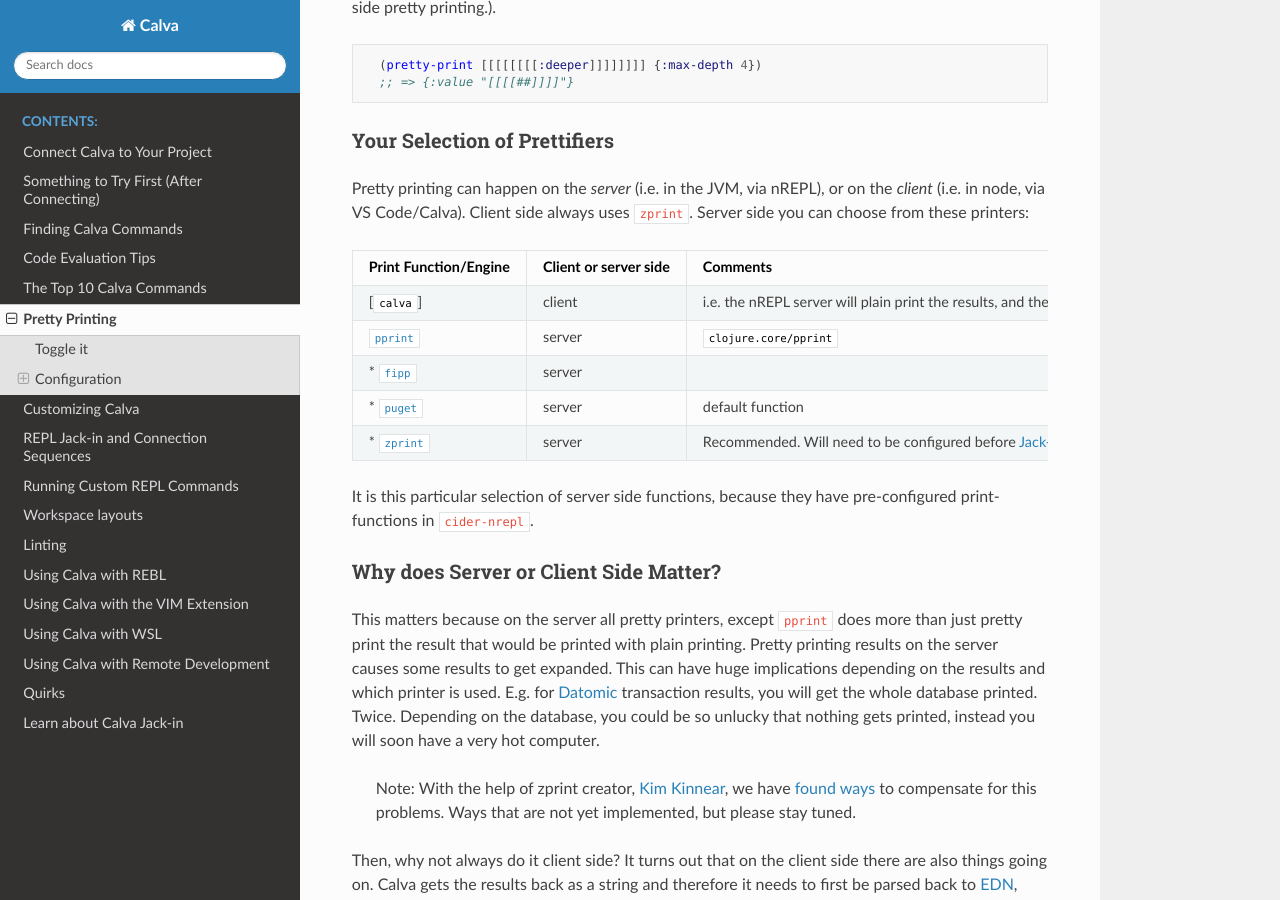
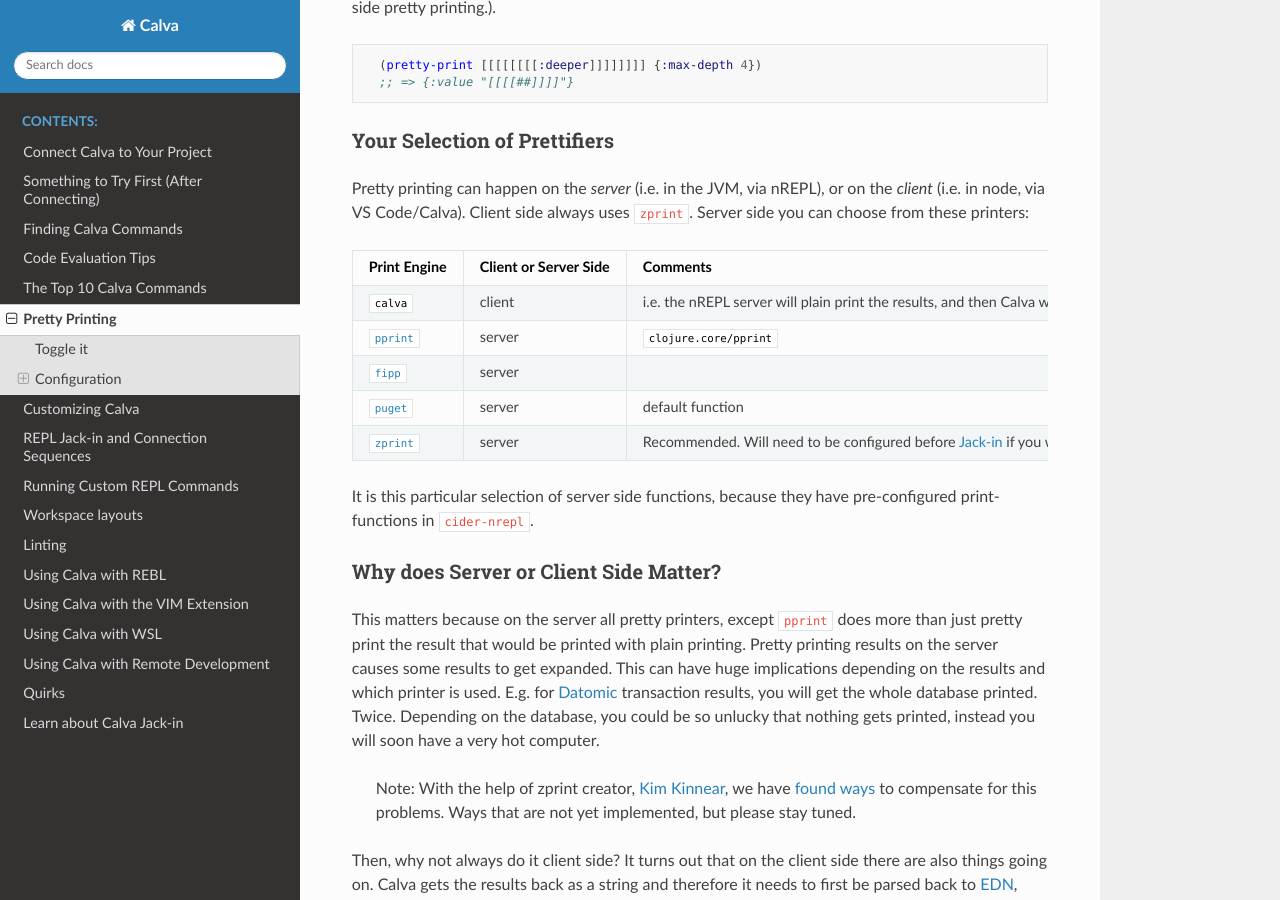
Before and after one commit to BetterThanTomorrow/calva, a Sphinx documentation site: the page built from docs/readthedocs/source/pprint.md, in a window 1280 px wide and 900 px high, scrolled down 923 px. Built offline with Sphinx 7.4.7 and the Read the Docs theme 2.0.0, drawn with Linux system fonts in a browser that asks for light colours.

Commit message:
Fixups in pprint documentation [skip ci]

```diff
--- a/docs/readthedocs/source/pprint.md
+++ b/docs/readthedocs/source/pprint.md
@@ -33,13 +33,13 @@
 
 Pretty printing can happen on the _server_ (i.e. in the JVM, via nREPL), or on the _client_ (i.e. in node, via VS Code/Calva). Client side always uses `zprint`. Server side you can choose from these printers:
 
-Print Function/Engine | Client or server side | Comments
+Print Engine | Client or Server Side | Comments
 --------------------- | --------------------- | --------
-[`calva`]             | client                | i.e. the nREPL server will plain print the results, and then Calva will pretty it.
+`calva`             | client                | i.e. the nREPL server will plain print the results, and then Calva will pretty it.
 [`pprint`](https://clojure.github.io/clojure/clojure.pprint-api.html) | server | `clojure.core/pprint`
-* [`fipp`](https://github.com/brandonbloom/fipp) | server |
-* [`puget`](https://github.com/greglook/puget) | server | default function
-* [`zprint`](https://github.com/kkinnear/zprint) | server | Recommended. Will need to be configured before [Jack-in](connect.md) if you want Calva's help to inject its dependencies
+[`fipp`](https://github.com/brandonbloom/fipp) | server |
+[`puget`](https://github.com/greglook/puget) | server | default function
+[`zprint`](https://github.com/kkinnear/zprint) | server | Recommended. Will need to be configured before [Jack-in](connect.md) if you want Calva's help to inject its dependencies
 
 It is this particular selection of server side functions, because they have pre-configured print-functions in [`cider-nrepl`](https://docs.cider.mx/cider-nrepl/).
 
```
